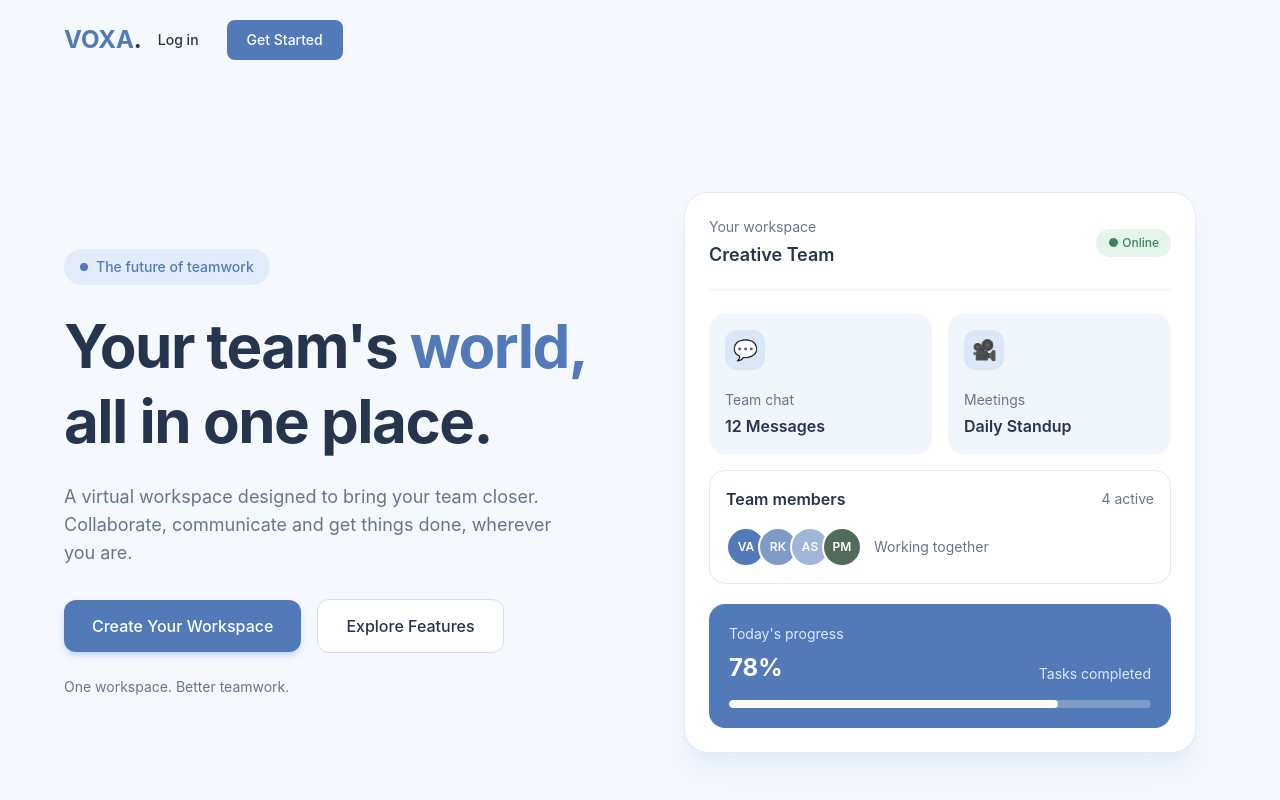
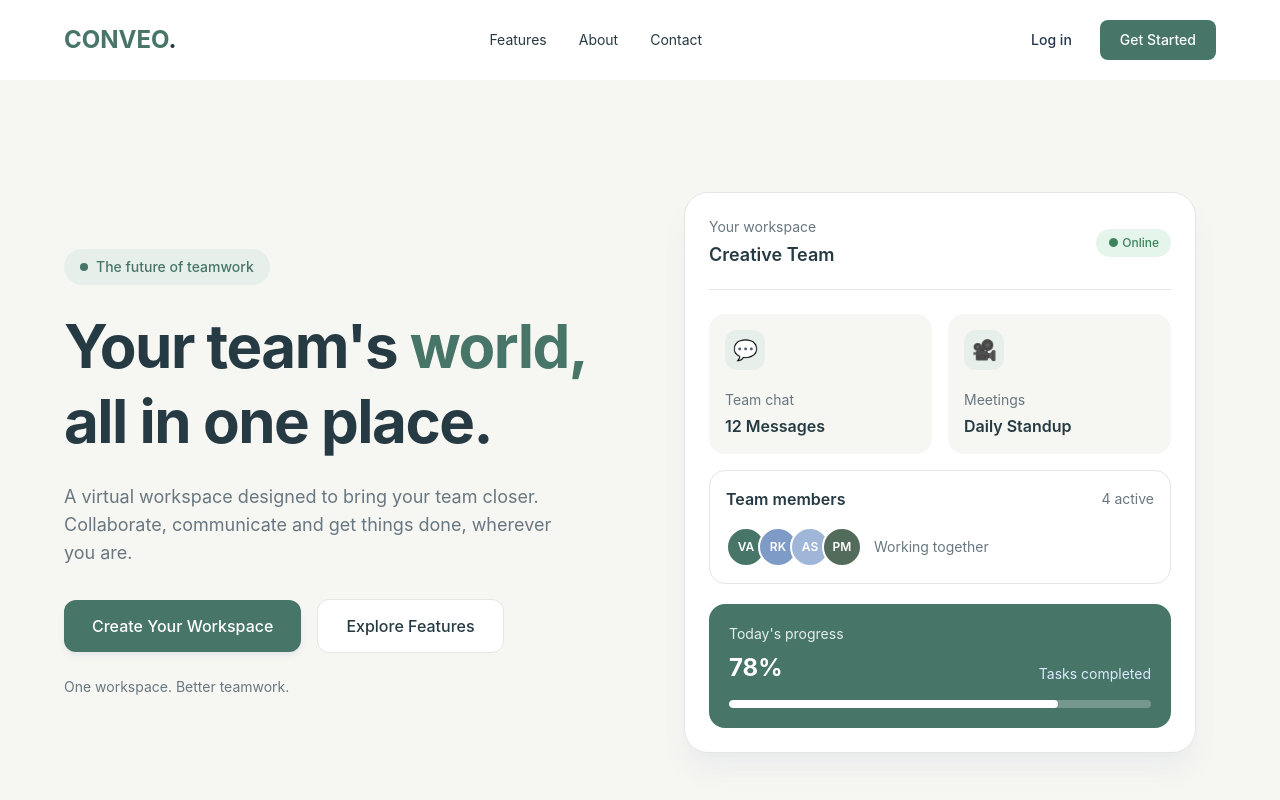
Before and after one commit to rahull-techh/meets-manager, a React app: page / in a window 1280 px wide. Shown: the top 800 px of the page. Built offline with nearby package versions, Linux system fonts and the light colour scheme; the HTML template or start-up script is replaced by a standard one.

Commit message:
updated UI

```diff
--- a/src/components/Navbar.jsx
+++ b/src/components/Navbar.jsx
@@ -2,31 +2,31 @@ import { Link } from "react-router-dom";
 
 const Navbar =() => {
     return(
-        <nav className=' flex items-center justify-betweenbg-white px-6 py-5 md:px-16'
+        <nav className=' flex items-center justify-between bg-white px-6 py-5 md:px-16'
         >
-            <Link to='/' element = 'home' className=' text-2xl font-bold text-[#5279B8]'>
-             VOXA<span className='text-[#24354D]'>.</span>
+            <Link to='/' element = 'home' className=' text-2xl font-bold text-[#477568]'>
+             CONVEO<span className='text-[#263A43]'>.</span>
       </Link>
 
 
-      <div className='hidden items-center gap-8 md:fle'>
+      <div className='hidden items-center gap-8 md:flex'>
         <a
           href='#features'
-          className='text-sm text-[#24354D] transition hover:text-[#5279B8]'
+          className='text-sm text-[#263A43] transition hover:text-[#477568]'
         >
           Features
         </a>
 
         <a
           href='#about'
-          className='text-sm text-[#24354D] transition hover:text-[#5279B8]'
+          className='text-sm text-[#263A43] transition hover:text-[#477568]'
         >
           About
         </a>
 
         <a
           href='#contact'
-          className='text-sm text-[#24354D] transition hover:text-[#5279B8]'
+          className='text-sm text-[#263A43] transition hover:text-[#477568]'
         >
           Contact
         </a>
@@ -35,14 +35,14 @@ const Navbar =() => {
       <div className='flex items-center gap-3'>
         <Link
           to='/login'
-          className='hidden rounded-lg px-4 py-2 text-sm font-medium text-[#24354D] transition hover:text-[#5279B8] sm:block'
+          className='hidden rounded-lg px-4 py-2 text-sm font-medium text-[#24354D] transition hover:text-[#477568] sm:block'
         >
           Log in
         </Link>
 
         <Link
           to='/register'
-          className='rounded-lg bg-[#5279B8] px-5 py-2.5 text-sm font-medium text-white transition hover:bg-[#3F659F]'
+          className='rounded-lg bg-[#477568] px-5 py-2.5 text-sm font-medium text-white transition hover:bg-[#3F685D]'
         >
           Get Started
         </Link>
--- a/src/pages/Dashboard.jsx
+++ b/src/pages/Dashboard.jsx
@@ -62,7 +62,7 @@ const Dashboard = () => {
 
         <section className='grid grid-cols-1 sm:grid-cols-2 lg:grid-cols-3 gap-5 mt-8'>
 
-          {/* New Meeting */}
+
           <div className='bg-[#477568] text-white rounded-xl p-6'>
             <h2 className='text-xl font-semibold'>New Meeting</h2>
 
--- a/src/pages/Home.jsx
+++ b/src/pages/Home.jsx
@@ -7,24 +7,24 @@ import Navbar from "../components/Navbar";
 
 const Home = () => {
   return (
-    <div className="min-h-screen bg-[#F5F8FC] text-[#24354D]">
+    <div className="min-h-screen bg-[#F6F6F2] text-[#263A43]">
       <Navbar />
 
 
       <section className="grid items-center gap-12 px-6 py-20 md:grid-cols-2 md:px-16 md:py-28">
         <div>
-          <div className="mb-6 inline-flex items-center gap-2 rounded-full bg-[#E3ECFA] px-4 py-2 text-sm font-medium text-[#5279B8]">
-            <span className="h-2 w-2 rounded-full bg-[#5279B8]"></span>
+          <div className="mb-6 inline-flex items-center gap-2 rounded-full bg-[#E7EFEB] px-4 py-2 text-sm font-medium text-[#477568]">
+            <span className="h-2 w-2 rounded-full bg-[#477568]"></span>
             The future of teamwork
           </div>
 
           <h1 className="max-w-xl text-4xl leading-tight font-bold tracking-tight md:text-6xl">
             Your team's
-            <span className="text-[#5279B8]"> world, </span>
+            <span className="text-[#477568]"> world, </span>
             all in one place.
           </h1>
 
-          <p className="mt-6 max-w-lg text-base leading-7 text-[#66768C] md:text-lg">
+          <p className="mt-6 max-w-lg text-base leading-7 text-[#687780] md:text-lg">
             A virtual workspace designed to bring your team closer.
             Collaborate, communicate and get things done, wherever you are.
           </p>
@@ -32,20 +32,20 @@ const Home = () => {
           <div className="mt-8 flex flex-wrap items-center gap-4">
             <Link
               to="/register" element='registration'
-              className="rounded-xl bg-[#5279B8] px-7 py-3.5 font-medium text-white shadow-md shadow-blue-200 transition hover:bg-[#3F659F]"
+              className="rounded-xl bg-[#477568] px-7 py-3.5 font-medium text-white shadow-md shadow-gray-200 transition hover:bg-[#3F685D]"
             >
               Create Your Workspace
             </Link>
 
             <a
               href="#features"
-              className="rounded-xl border border-[#D5DFEC] bg-white px-7 py-3.5 font-medium transition hover:bg-[#EAF1FB]"
+              className="rounded-xl border border-[#E5E7E3] bg-white px-7 py-3.5 font-medium transition hover:bg-[#E7EFEB]"
             >
               Explore Features
             </a>
           </div>
 
-          <p className="mt-6 text-sm text-[#66768C]">
+          <p className="mt-6 text-sm text-[#687780]">
             One workspace. Better teamwork.
           </p>
         </div>
@@ -53,10 +53,10 @@ const Home = () => {
 
 
 
-        <div className="mx-auto w-full max-w-lg rounded-3xl border border-[#E2EAF4] bg-white p-6 shadow-xl shadow-blue-100/60">
-          <div className="flex items-center justify-between border-b border-[#EDF1F7] pb-5">
+        <div className="mx-auto w-full max-w-lg rounded-3xl border border-[#E5E7E3] bg-white p-6 shadow-xl shadow-gray-200/60">
+          <div className="flex items-center justify-between border-b border-[#E5E7E3] pb-5">
             <div>
-              <p className="text-sm text-[#66768C]">Your workspace</p>
+              <p className="text-sm text-[#687780]">Your workspace</p>
               <h2 className="mt-1 text-lg font-semibold">
                 Creative Team
                 </h2>
@@ -68,25 +68,25 @@ const Home = () => {
           </div>
 
           <div className="mt-6 grid grid-cols-2 gap-4">
-            <div className="rounded-2xl bg-[#F1F5FC] p-4">
-              <div className="mb-5 flex h-10 w-10 items-center justify-center rounded-xl bg-[#DCE8F8] text-xl">
+            <div className="rounded-2xl bg-[#F6F6F2] p-4">
+              <div className="mb-5 flex h-10 w-10 items-center justify-center rounded-xl bg-[#E7EFEB] text-xl">
                 💬
               </div>
-              <p className="text-sm text-[#66768C]">Team chat</p>
+              <p className="text-sm text-[#687780]">Team chat</p>
               <p className="mt-1 font-semibold">12 Messages</p>
             </div>
-             <div className="rounded-2xl bg-[#F1F5FC] p-4">
-              <div className="mb-5 flex h-10 w-10 items-center justify-center rounded-xl bg-[#DCE8F8] text-xl">
+             <div className="rounded-2xl bg-[#F6F6F2] p-4">
+              <div className="mb-5 flex h-10 w-10 items-center justify-center rounded-xl bg-[#E7EFEB] text-xl">
                 🎥
               </div>
-              <p className="text-sm text-[#66768C]">Meetings</p>
+              <p className="text-sm text-[#687780]">Meetings</p>
               <p className="mt-1 font-semibold">Daily Standup</p>
             </div>
 
-            <div className="col-span-2 rounded-2xl border border-[#E5ECF5] p-4">
+            <div className="col-span-2 rounded-2xl border border-[#E5E7E3] p-4">
               <div className="mb-4 flex items-center justify-between">
                 <p className="font-semibold">Team members</p>
-                <p className="text-sm text-[#66768C]">4 active</p>
+                <p className="text-sm text-[#687780]">4 active</p>
               </div>
 
               <div className="flex items-center">
@@ -95,7 +95,7 @@ const Home = () => {
                     key={member}
                     className={`-ml-2 flex h-10 w-10 items-center justify-center rounded-full border-2 border-white text-xs font-semibold text-white first:ml-0 ${
                       [
-                        "bg-[#5279B8]",
+                        "bg-[#477568]",
                         "bg-[#7E9BC8]",
                         "bg-[#A0B6D8]",
                         "bg-[#536B5A]",
@@ -105,15 +105,15 @@ const Home = () => {
                     {member}
                   </div>
                 ))}
-                <span className="ml-3 text-sm text-[#66768C]">
+                <span className="ml-3 text-sm text-[#687780]">
                   Working together
                 </span>
               </div>
             </div>
           </div>
 
-           <div className="mt-5 rounded-2xl bg-[#5279B8] p-5 text-white">
-            <p className="text-sm text-blue-100">Today's progress</p>
+           <div className="mt-5 rounded-2xl bg-[#477568] p-5 text-white">
+            <p className="text-sm text-[#E7EFEB]">Today's progress</p>
             <div className="mt-2 flex items-end justify-between">
               <p className="text-2xl font-bold">78%</p>
               <p className="text-sm text-blue-100">Tasks completed</p>
--- a/src/pages/Login.jsx
+++ b/src/pages/Login.jsx
@@ -86,7 +86,7 @@ const handleLogin = async (e) => {
               value={username}
               onChange={(e) => setUsername(e.target.value)}
               placeholder='Enter your username'
-              className='w-full border border-gray-300 rounded-lg px-4 py-3 outline-none focus:border-blue-500'
+              className='w-full border border-gray-300 rounded-lg px-4 py-3 outline-none focus:border-[#477568]'
             />
           </div>
 
@@ -99,7 +99,7 @@ const handleLogin = async (e) => {
               value={password}
               onChange={(e) => setPassword(e.target.value)}
               placeholder='Enter your password'
-              className='w-full border border-gray-300 rounded-lg px-4 py-3 outline-none focus:border-blue-500'
+              className='w-full border border-gray-300 rounded-lg px-4 py-3 outline-none focus:border-[#477568]'
             />
           </div>
 
@@ -111,7 +111,7 @@ const handleLogin = async (e) => {
            <button
             type='submit'
             disabled={loading}
-            className='w-full bg-indigo-600 text-white py-3 rounded-lg font-medium hover:bg-blue-700 disabled:bg-blue-400'
+            className='w-full bg-[#477568] text-white py-3 rounded-lg font-medium hover:bg-[#3e6459] disabled:bg-[#518576]'
           >
             {loading ? 'Logging in...' : 'Login'}
           </button>
@@ -121,7 +121,7 @@ const handleLogin = async (e) => {
         <p className='text-center text-sm text-gray-500 mt-6'>
           Don't have an account?{' '}
           <Link to='/register'
-          className='text-indigo-600 hover:underline'>
+          className='text-[#477568] hover:underline'>
             Create account
           </Link>
         </p>
```
Also changed, not shown: src/components/About.jsx (+16 -16 lines), src/components/Features.jsx (+15 -15 lines), src/pages/Registration.jsx (+10 -10 lines).
